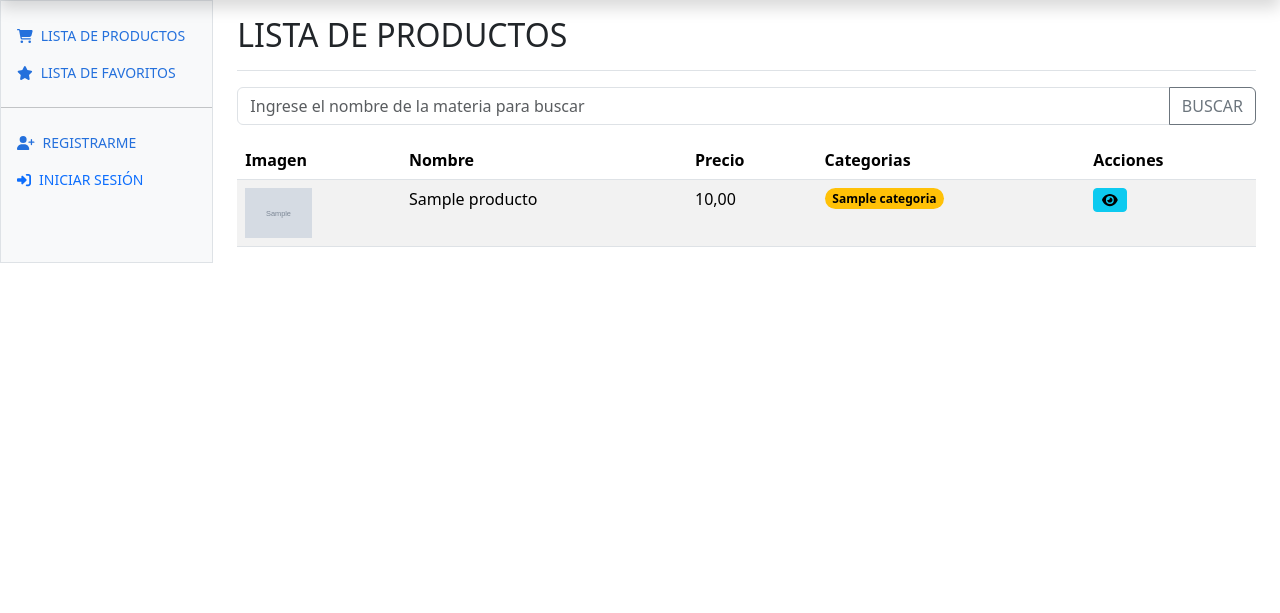
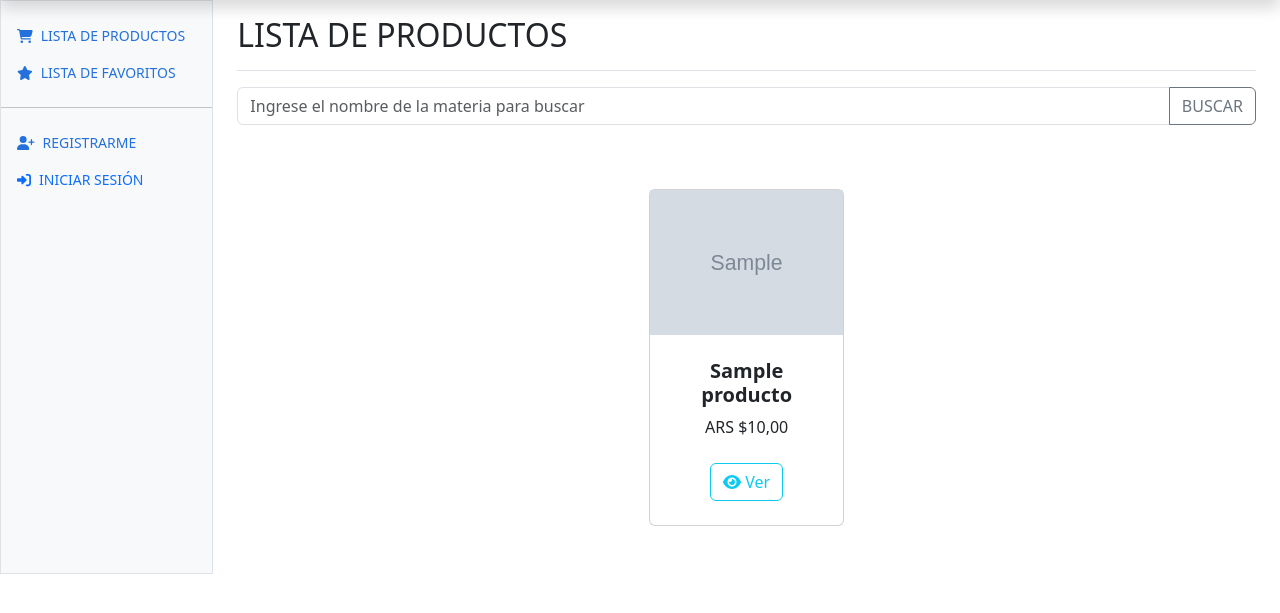
Before and after one commit to BraianStacul/catalogo-productos, a Django app: page /productos/listar/ in a window 1280 px wide. Shown: the part 48-661 px from the top of the page. Run offline with Django 5.2, Linux system fonts and the light colour scheme; tables that the repository leaves empty hold one stand-in row (values such as "Sample post"); grey boxes marked "Sample" are stand-in pictures.

Commit message:
Se actualizaron el Listar Productos como un Catálogo y el Listar Detalle como un Shop Item

```diff
--- a/catalogo_productos/templates/productos/listar.html
+++ b/catalogo_productos/templates/productos/listar.html
@@ -42,79 +42,75 @@
 				<a href="{% url 'productos:listar_categorias' %}" class="btn btn-success">Ver Categorias</a>
 			{% endif %}
 
-			<table class="table table-striped">
-				<thead>
-					<tr>
-						<th scope="col">Imagen</th>
-						<th scope="col">Nombre</th>
-						<th scope="col">Precio</th>
-						<th scope="col">Categorias</th>
-						<th>Acciones</th>
-					</tr>
-				</thead>
-				<tbody>
+			<section>
+				<div class="container px-4 px-lg-5 mt-5">
+					<div class="row gx-4 gx-lg-5 row-cols-2 row-cols-md-3 row-cols-xl-4 justify-content-center">
 
 						{% for producto in productos %}
 
+							<div class="col mb-5">
+								<div class="card h-100">
+									<!-- Product image-->
+									{% if producto.imagen %}
+										<img src="{{producto.imagen.url}}">
+									{% else %}
+										<img src="{% static 'images/defaults/not-product-found.webp' %}">
+									{% endif %}
+									<!-- Product details-->
+									<div class="card-body p-4">
+										<div class="text-center">
+											<!-- Product name-->
+											<h5 class="fw-bolder">{{producto.nombre}}</h5>
+											<!-- Product price-->
+											ARS ${{producto.precio}}
+										</div>
+									</div>
+									<!-- Product actions-->
+									<div class="card-footer p-4 pt-0 border-top-0 bg-transparent">
 
-
-						<tr>
-							<td>
-								{% if producto.imagen %}
-									<img height="50px" src="{{producto.imagen.url}}">
-								{% else %}
-									<img height="50px" src="{% static 'images/defaults/not-product-found.webp' %}">
-								{% endif %}
-							</td>
-							<td>{{producto.nombre}}</td>
-							<td>{{producto.precio}}</td>
-							<td>
-                                {% for c in producto.categorias.all %}
-                                    <span class="badge rounded-pill text-bg-warning">{{c.nombre}}</span>
-                                {% endfor %}
-                            </td>
-							<td>
-								<!-- EN TEORIA ESTOS SOLO DEBERIAN MOSTRARSE PARA USUARIOS NORMALES -->
-
-
-
-                                <a href="{% url 'productos:ver_detalle' producto.pk %}" class="btn btn-info btn-sm"><i class="fa-solid fa-eye"></i></a>
+										<div class="text-center">
+											<a href="{% url 'productos:ver_detalle' producto.pk %}" class="btn btn-outline-info mt-auto"><i class="fa-solid fa-eye"></i> Ver </a>
 
 											{% if user.is_authenticated and not user.es_admin %}
 
 												{% if producto.pk in Favoritos %}
 
-										<form style="display: inline-block;" action="{% url 'favoritos:quitar_favorito' producto.pk %}" method="post">
+													<form class="p-3" style="display: inline-block;" action="{% url 'favoritos:quitar_favorito' producto.pk %}" method="post">
 														{% csrf_token %}
-											<button type="submit" class="btn btn-dark btn-sm"><i class="fa-regular fa-heart"></i></i></button>
+														<button type="submit" class="btn btn-outline-dark mt-auto"><i class="fa-regular fa-heart"></i></i></button>
 													</form>
 
 												{% else %}
 
-										<form style="display: inline-block;" action="{% url 'favoritos:agregar_favorito' producto.pk %}" method="post">
+													<form class="p-3" style="display: inline-block;" action="{% url 'favoritos:agregar_favorito' producto.pk %}" method="post">
 														{% csrf_token %}
-											<button type="submit" class="btn btn-danger btn-sm"><i class="fa-solid fa-heart"></i></button>
+														<button type="submit" class="btn btn-outline-danger mt-auto"><i class="fa-solid fa-heart"></i></button>
 													</form>
 
 												{% endif %}
 
 											{% endif %}
+										</div>
+
 
 										{% if user.is_authenticated and user.es_admin %}
 
 										<!-- EN TEORIA ESTOS SON PARA ADMINISTRADORES -->
-								<a href="{% url 'productos:editar' producto.pk %}" class="btn btn-primary btn-sm"><i class="fa-solid fa-pen-to-square"></i></a>
-                                <a href="{% url 'productos:eliminar' producto.pk %}" class="btn btn-danger btn-sm"><i class="fa-solid fa-trash"></i> </a>
-                                <a href="{% url 'productos:desactivar' producto.pk %}" class="btn btn-dark btn-sm"><i class="fa-solid fa-eye-slash"></i></i> </a>
+										<div class="text-center p-4">
+											<a href="{% url 'productos:editar' producto.pk %}" class="btn btn-outline-primary btn-sm"><i class="fa-solid fa-pen-to-square"></i></a>
+											<a href="{% url 'productos:eliminar' producto.pk %}" class="btn btn-outline-danger btn-sm"><i class="fa-solid fa-trash"></i> </a>
+											<a href="{% url 'productos:desactivar' producto.pk %}" class="btn btn-outline-dark btn-sm"><i class="fa-solid fa-eye-slash"></i></i> </a>
+										</div>
+
 										{% endif %}
+									</div>
+								</div>
+							</div>
 
-							</td>
-						</tr>
 						{% endfor %}
-
-				</tbody>
-
-			</table>
+					</div>
+				</div>
+			</section>
 
 		</div>
 	</div>
```
Also changed, not shown: catalogo_productos/templates/productos/ver_detalle.html (+26 -11 lines). Lines whose indentation alone changed are shown as unchanged.
